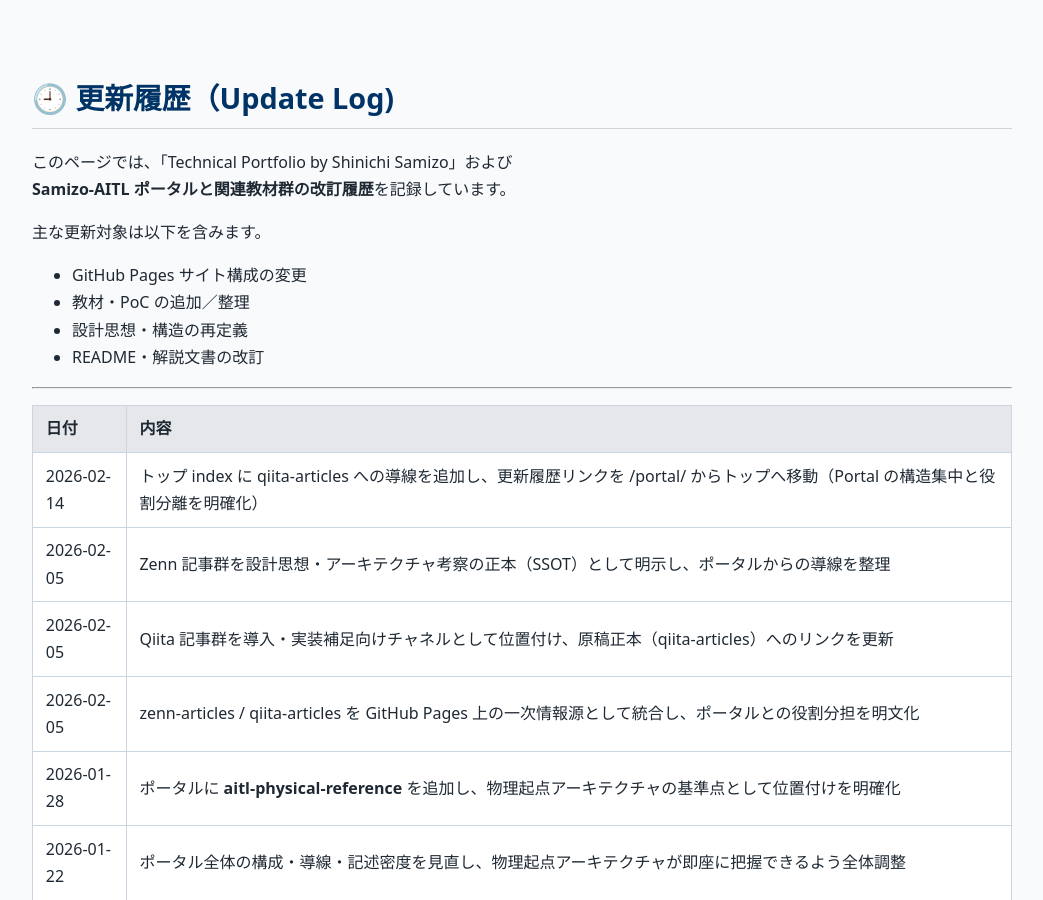
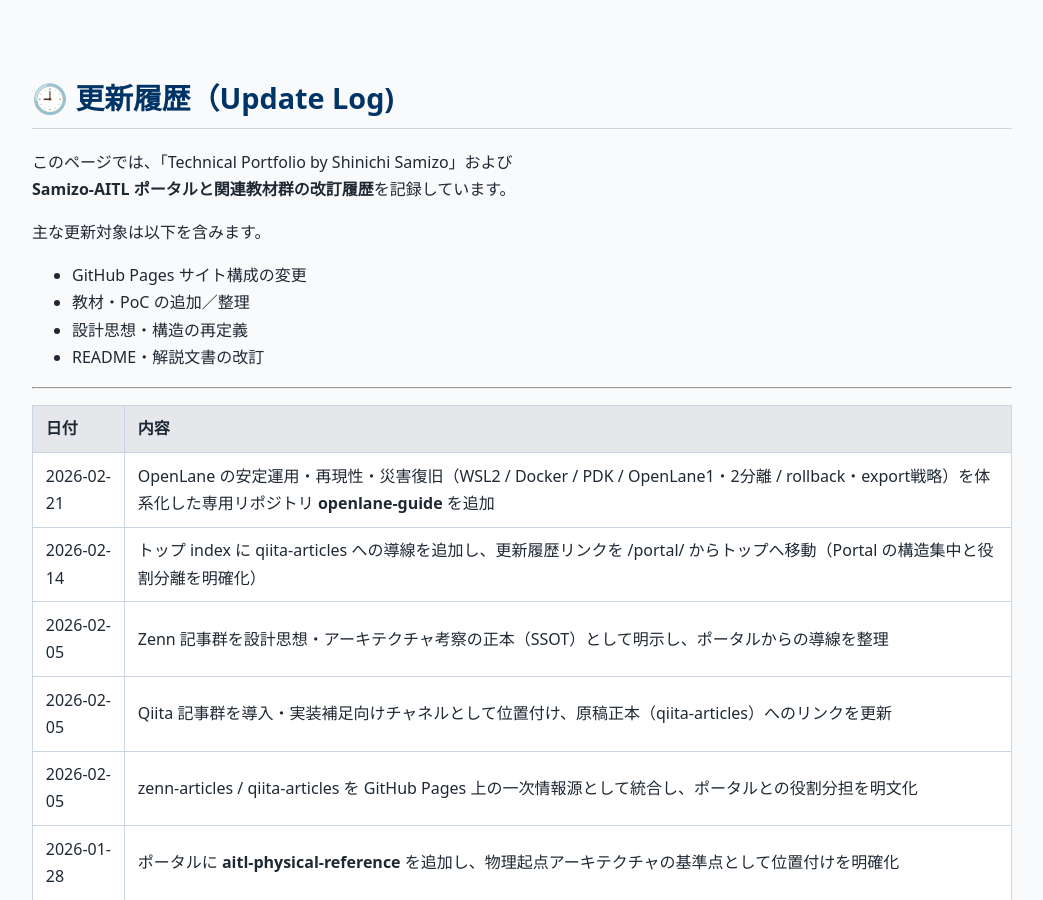
Before and after one commit to Samizo-AITL/Samizo-AITL.github.io, a Jekyll site: the page built from about/update/index.md, in a window 1280 px wide and 900 px high. Shown: the whole window, without its empty margins (118-1161 px from the left). Built offline with Jekyll 4.4.1, drawn with Linux system fonts in a browser that asks for light colours.

Commit message:
Update index.md

```diff
--- a/about/update/index.md
+++ b/about/update/index.md
@@ -20,6 +20,7 @@
 
 | 日付       | 内容 |
 |------------|------|
+| 2026-02-21 | OpenLane の安定運用・再現性・災害復旧（WSL2 / Docker / PDK / OpenLane1・2分離 / rollback・export戦略）を体系化した専用リポジトリ **openlane-guide** を追加 |
 | 2026-02-14 | トップ index に qiita-articles への導線を追加し、更新履歴リンクを /portal/ からトップへ移動（Portal の構造集中と役割分離を明確化） |
 | 2026-02-05 | Zenn 記事群を設計思想・アーキテクチャ考察の正本（SSOT）として明示し、ポータルからの導線を整理 |
 | 2026-02-05 | Qiita 記事群を導入・実装補足向けチャネルとして位置付け、原稿正本（qiita-articles）へのリンクを更新 |
```
